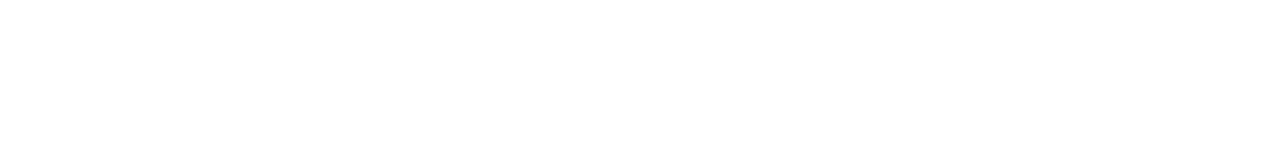
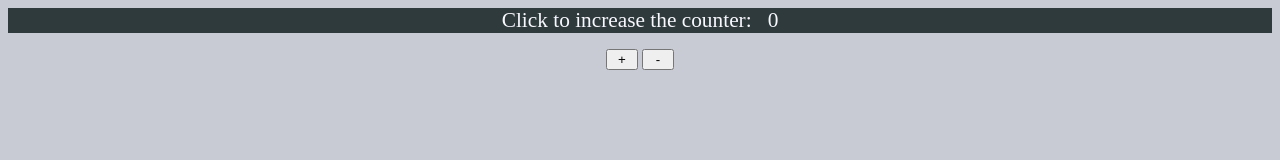
Before and after one commit to noker006/lab2Web, a website: page CounterWithText.html in a window 1280 px wide. Drawn offline with Linux system fonts and the light colour scheme.

Commit message:
Add draft front

```diff
--- a/CounterWithText.html
+++ b/CounterWithText.html
@@ -4,7 +4,14 @@
     <script src="CounterWithTextController.js"></script>
     <link rel="stylesheet" href="CounterWithTextStyle.css"/>
 </head>
-<div>
-
+<div class="counterWithTextContainer">
+    <div class="outputContainer">
+        <output class="outputText" type="text" value="Click to increase the counter: ">Click to increase the counter: </output>
+        <output id="counterOutput" class="counterOutput" type="number" value="0">0</output>
+    </div>
+    <div class="counterButtonContainer">
+        <button onclick="increase('+')" class="counterButton"> + </button>
+        <button class="counterButton"> - </button>
+    </div>
 </div>
 </html>
--- a/CounterWithTextStyle.css
+++ b/CounterWithTextStyle.css
@@ -0,0 +1,34 @@
+.counterButtonContainer{
+    justify-content: space-between;
+
+}
+
+.counterOutput {
+    margin: 0 0 0 1rem;
+}
+.outputContainer{
+    background-color: rgb(47, 58, 61);
+    display: flex;
+    justify-content: center;
+    font-size: 16pt;
+    color: ghostwhite;
+    width: 100%;
+}
+
+.counterWithTextContainer{
+    display: flex;
+    justify-content: center;
+    align-items: center;
+    position: relative;
+    flex-direction: column;
+    background: rgb(200,203,212);
+}
+
+.counterButton{
+    margin: 1rem 0;
+    min-width: 2rem;
+}
+
+body{
+    background: rgb(200,203,212);
+}
```
